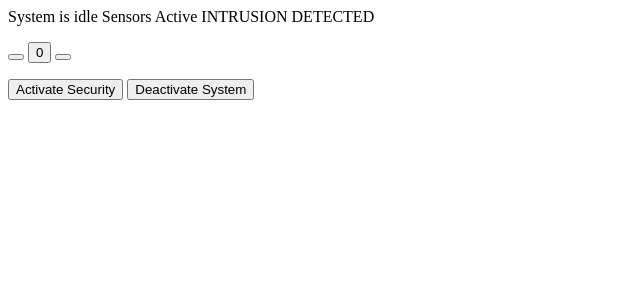
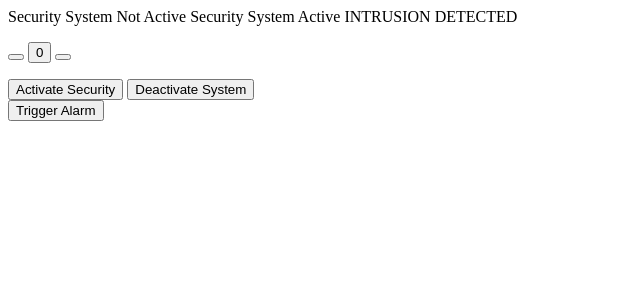
Before and after one commit to lazarnagulov/iot-home, a Flask app: template server/templates/components/pin_pad.html in a window 1280 px wide. Shown: the top 300 px of the page, without its empty margins (0-640 px from the left). Run offline with Flask 3, Linux system fonts and the light colour scheme; the template is opened without the code that fills it, so the values that code supplies are empty; parts of the project's set-up code (start-up, migrations or seed data) failed here and were passed over.

Commit message:
Add security controller

```diff
--- a/server/config/settings.py
+++ b/server/config/settings.py
@@ -8,6 +8,7 @@
     INFLUX_BUCKET: str
     MQTT_HOST: str
     MQTT_PORT: int
+    SECURITY_PIN: str
     @staticmethod
     def init_config():
         Config.INFLUX_TOKEN  = os.getenv("INFLUX_TOKEN", "")
@@ -16,3 +17,4 @@
         Config.INFLUX_BUCKET = os.getenv("INFLUX_BUCKET", "")
         Config.MQTT_HOST     = os.getenv("MQTT_HOST", "localhost")
         Config.MQTT_PORT     = int(os.getenv("MQTT_PORT", 1883))
+        Config.SECURITY_PIN  = os.getenv("SECURITY_PIN", "1234")
--- a/server/templates/components/pin_pad.html
+++ b/server/templates/components/pin_pad.html
@@ -5,14 +5,17 @@
     showMessage: false,
     systemState: 'DISARMED', // DISARMED, ARMED, TRIGGERED
     loading: false,
+    initialized: false,
 
     init() {
+        if (this.initialized) return;
+        this.initialized = true;
         this.fetchStatus();
         setInterval(() => this.fetchStatus(), 2000);
     },
 
     fetchStatus() {
-        fetch('/api/alarm/state')
+        fetch('/api/v1/alarm/state')
             .then(r => r.json())
             .then(data => {
                 this.systemState = data.state;
@@ -42,7 +45,14 @@
         }
 
         this.loading = true;
-        const endpoint = action === 'arm' ? '/api/security/activate' : '/api/alarm/deactivate';
+        let endpoint;
+        if (action === 'arm') {
+            endpoint = '/api/v1/security/activate';
+        } else if (action === 'trigger') {
+            endpoint = '/api/v1/alarm/trigger';
+        } else {
+            endpoint = '/api/v1/security/deactivate';
+        }
 
         fetch(endpoint, {
             method: 'POST',
@@ -51,12 +61,24 @@
         })
         .then(r => r.json())
         .then(data => {
+            console.log(data);
             if(data.success || data.valid) {
-                this.notify(data.message || (action === 'arm' ? 'System Arming...' : 'System Disarmed'), 'success');
+                let message = data.message;
+                if (!message) {
+                    if (action === 'arm') {
+                        message = 'System Arming...';
+                    } else if (action === 'disarm') {
+                        message = 'System Disarmed';
+                    } else if (action === 'trigger') {
+                        message = 'Alarm Triggered!';
+                    }
+                }
+                this.notify(message, 'success');
                 this.pin = '';
                 this.fetchStatus();
             } else {
-                this.notify(data.message || 'Invalid PIN', 'error');
+                this.notify(data.error || 'Invalid PIN', 'error');
+                this.pin = '';
             }
         })
         .catch(() => this.notify('Connection Error', 'error'))
@@ -69,21 +91,21 @@
          :class="{
             'bg-green-100 border-green-400 text-green-800': systemState === 'DISARMED',
             'bg-yellow-100 border-yellow-400 text-yellow-800': systemState === 'ARMED',
-            'bg-red-100 border-red-500 text-red-800 animate-pulse': systemState === 'TRIGGERED'
+            'bg-red-100 border-red-500 text-red-800 animate-[pulse_1.2s_linear_infinite]': systemState === 'TRIGGERED'
          }">
 
         <div class="flex items-center justify-center space-x-3">
             <i class="fas text-3xl"
                :class="{
-                   'fa-shield-alt': systemState === 'DISARMED',
+                   'fa-unlock': systemState === 'DISARMED',
                    'fa-lock': systemState === 'ARMED',
                    'fa-exclamation-triangle': systemState === 'TRIGGERED'
                }"></i>
             <div class="text-left">
                 <h3 class="font-black text-xl tracking-widest uppercase" x-text="systemState"></h3>
                 <p class="text-xs font-semibold opacity-75">
-                    <span x-show="systemState === 'DISARMED'">System is idle</span>
-                    <span x-show="systemState === 'ARMED'">Sensors Active</span>
+                    <span x-show="systemState === 'DISARMED'">Security System Not Active</span>
+                    <span x-show="systemState === 'ARMED'">Security System Active</span>
                     <span x-show="systemState === 'TRIGGERED'">INTRUSION DETECTED</span>
                 </p>
             </div>
@@ -155,4 +177,14 @@
             Deactivate System
         </button>
     </div>
+
+    <div class="pt-2" x-show="systemState === 'ARMED'">
+        <button
+            @click="handleAction('trigger')"
+            :disabled="loading"
+            class="w-full bg-red-500 hover:bg-red-600 text-white font-bold py-3 px-4 rounded-lg flex items-center justify-center transition-all hover:scale-105 active:scale-95 shadow-lg">
+            <i class="fas fa-bell mr-2"></i>
+            Trigger Alarm
+        </button>
+    </div>
 </div>
```
Also changed, not shown: server/api/security.py (added, +48 -0 lines), server/mqtt/client.py (+3 -9 lines), infrastructure/broker-data/mosquitto.db.
